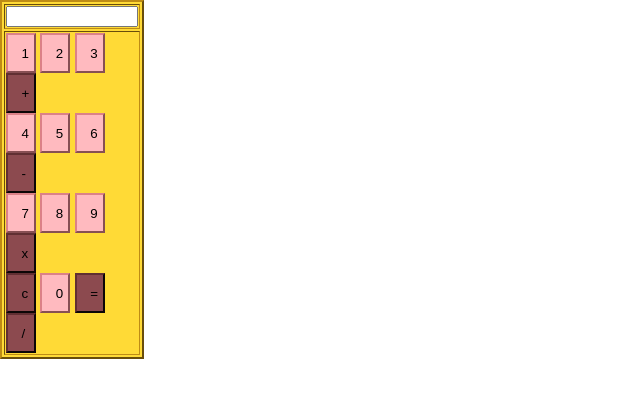
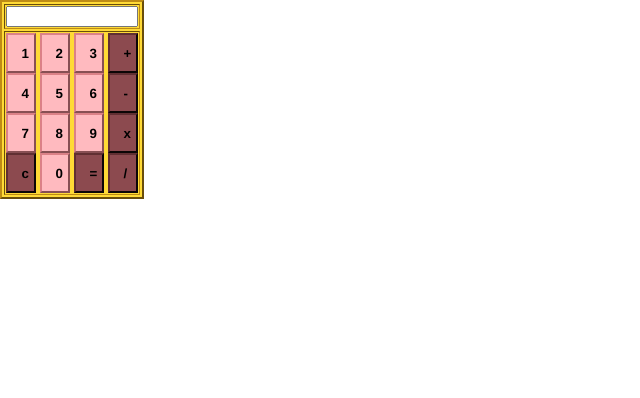
Before and after one commit to margovan/calc, a plain HTML site: page index.html in a window 1280 px wide. Shown: the whole page, without its empty margins (0-640 px from the left). Drawn offline with Linux system fonts and the light colour scheme.

Commit message:
Update index.html

```diff
--- a/index.html
+++ b/index.html
@@ -12,28 +12,27 @@
 </TR>
 <TR>
 <TD>
-<b style="font-family:helvetica">
-<INPUT TYPE="button" style="background-color:#ffbabf;width:30px;border-color:#db8187;height:40px" NAME="one"   VALUE="  1  " OnClick="Calc.Input.value += '1'">
-<INPUT TYPE="button" style="background-color:#ffbabf;width:30px;border-color:#db8187;height:40px" NAME="two"   VALUE="  2  " OnCLick="Calc.Input.value += '2'">
-<INPUT TYPE="button" style="background-color:#ffbabf;width:30px;border-color:#db8187;height:40px" NAME="three" VALUE="  3  " OnClick="Calc.Input.value += '3'">
-<INPUT TYPE="button" style="background-color:#8c4a4f;width:30px;border-color:#612f32;height:40px" NAME="plus"  VALUE="  +  " OnClick="Calc.Input.value += ' + '">
+
+<INPUT TYPE="button" style="background-color:#ffbabf;width:30px;border-color:#db8187;height:40px;font-family:helvetica;font-weight:bold" NAME="one"   VALUE="  1  " OnClick="Calc.Input.value += '1'">
+<INPUT TYPE="button" style="background-color:#ffbabf;width:30px;border-color:#db8187;height:40px;font-family:helvetica;font-weight:bold" NAME="two"   VALUE="  2  " OnCLick="Calc.Input.value += '2'">
+<INPUT TYPE="button" style="background-color:#ffbabf;width:30px;border-color:#db8187;height:40px;font-family:helvetica;font-weight:bold" NAME="three" VALUE="  3  " OnClick="Calc.Input.value += '3'">
+<INPUT TYPE="button" style="background-color:#8c4a4f;width:30px;border-color:#612f32;height:40px;font-family:helvetica;font-weight:bold" NAME="plus"  VALUE="  +  " OnClick="Calc.Input.value += ' + '">
 <br>
-<INPUT TYPE="button" style="background-color:#ffbabf;width:30px;border-color:#db8187;height:40px" NAME="four"  VALUE="  4  " OnClick="Calc.Input.value += '4'">
-<INPUT TYPE="button" style="background-color:#ffbabf;width:30px;border-color:#db8187;height:40px" NAME="five"  VALUE="  5  " OnCLick="Calc.Input.value += '5'">
-<INPUT TYPE="button" style="background-color:#ffbabf;width:30px;border-color:#db8187;height:40px"  NAME="six"   VALUE="  6  " OnClick="Calc.Input.value += '6'">
-<INPUT TYPE="button" style="background-color:#8c4a4f;width:30px;border-color:#612f32;height:40px" NAME="minus" VALUE="  -  " OnClick="Calc.Input.value += ' - '">
+<INPUT TYPE="button" style="background-color:#ffbabf;width:30px;border-color:#db8187;height:40px;font-family:helvetica;font-weight:bold" NAME="four"  VALUE="  4  " OnClick="Calc.Input.value += '4'">
+<INPUT TYPE="button" style="background-color:#ffbabf;width:30px;border-color:#db8187;height:40px;font-family:helvetica;font-weight:bold" NAME="five"  VALUE="  5  " OnCLick="Calc.Input.value += '5'">
+<INPUT TYPE="button" style="background-color:#ffbabf;width:30px;border-color:#db8187;height:40px;font-family:helvetica;font-weight:bold"  NAME="six"   VALUE="  6  " OnClick="Calc.Input.value += '6'">
+<INPUT TYPE="button" style="background-color:#8c4a4f;width:30px;border-color:#612f32;height:40px;font-family:helvetica;font-weight:bold" NAME="minus" VALUE="  -  " OnClick="Calc.Input.value += ' - '">
 <br>
-<INPUT TYPE="button" style="background-color:#ffbabf;width:30px;border-color:#db8187;height:40px" NAME="seven" VALUE="  7  " OnClick="Calc.Input.value += '7'">
-<INPUT TYPE="button" style="background-color:#ffbabf; width:30px;border-color:#db8187;height:40px" NAME="eight" VALUE="  8  " OnCLick="Calc.Input.value += '8'">
-<INPUT TYPE="button" style="background-color:#ffbabf ;width:30px;border-color:#db8187;height:40px" NAME="nine"  VALUE="  9  " OnClick="Calc.Input.value += '9'">
-<INPUT TYPE="button" style="background-color:#8c4a4f; width:30px;border-color:#612f32;height:40px" NAME="times" VALUE="  x  " OnClick="Calc.Input.value += ' * '">
+<INPUT TYPE="button" style="background-color:#ffbabf;width:30px;border-color:#db8187;height:40px;font-family:helvetica;font-weight:bold" NAME="seven" VALUE="  7  " OnClick="Calc.Input.value += '7'">
+<INPUT TYPE="button" style="background-color:#ffbabf; width:30px;border-color:#db8187;height:40px;font-family:helvetica;font-weight:bold" NAME="eight" VALUE="  8  " OnCLick="Calc.Input.value += '8'">
+<INPUT TYPE="button" style="background-color:#ffbabf ;width:30px;border-color:#db8187;height:40px;font-family:helvetica;font-weight:bold" NAME="nine"  VALUE="  9  " OnClick="Calc.Input.value += '9'">
+<INPUT TYPE="button" style="background-color:#8c4a4f; width:30px;border-color:#612f32;height:40px;font-family:helvetica;font-weight:bold" NAME="times" VALUE="  x  " OnClick="Calc.Input.value += ' * '">
 <br>
-<INPUT TYPE="button" style="background-color:#8c4a4f; width:30px;border-color:#612f32;height:40px" NAME="clear" VALUE="  c  " OnClick="Calc.Input.value = ''">
-<INPUT TYPE="button" style="background-color:#ffbabf ;width:30px;border-color:#db8187;height:40px" NAME="zero"  VALUE="  0  " OnClick="Calc.Input.value += '0'">
-<INPUT TYPE="button" style="background-color:#8c4a4f; width:30px;border-color:#612f32;height:40px" NAME="DoIt"  VALUE="  =  " OnClick="Calc.Input.value = eval(Calc.Input.value)">
-<INPUT TYPE="button" style="background-color:#8c4a4f; width:30px;border-color:#612f32;height:40px" NAME="div"   VALUE="  /  " OnClick="Calc.Input.value += ' / '">
+<INPUT TYPE="button" style="background-color:#8c4a4f; width:30px;border-color:#612f32;height:40px;font-family:helvetica;font-weight:bold" NAME="clear" VALUE="  c  " OnClick="Calc.Input.value = ''">
+<INPUT TYPE="button" style="background-color:#ffbabf ;width:30px;border-color:#db8187;height:40px;font-family:helvetica;font-weight:bold" NAME="zero"  VALUE="  0  " OnClick="Calc.Input.value += '0'">
+<INPUT TYPE="button" style="background-color:#8c4a4f; width:30px;border-color:#612f32;height:40px;font-family:helvetica;font-weight:bold" NAME="DoIt"  VALUE="  =  " OnClick="Calc.Input.value = eval(Calc.Input.value)">
+<INPUT TYPE="button" style="background-color:#8c4a4f; width:30px;border-color:#612f32;height:40px;font-family:helvetica;font-weight:bold" NAME="div"   VALUE="  /  " OnClick="Calc.Input.value += ' / '">
 <br>
-</b>
 </TD>
 </TR>
 </TABLE>
```
